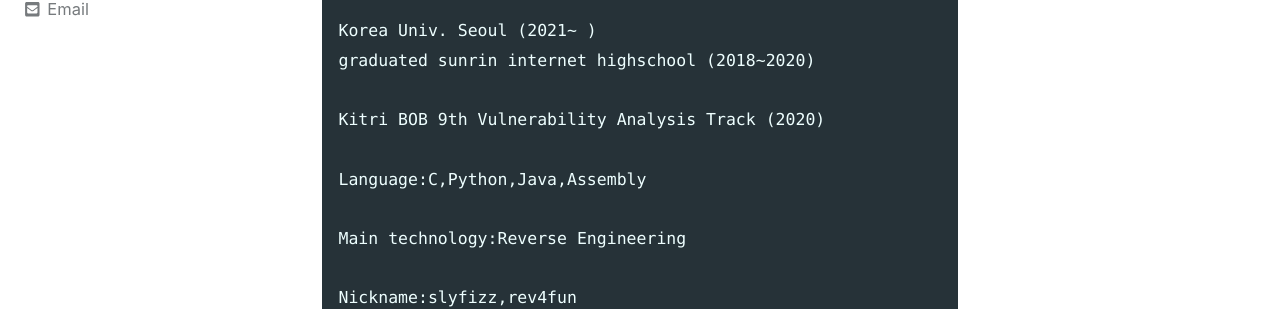
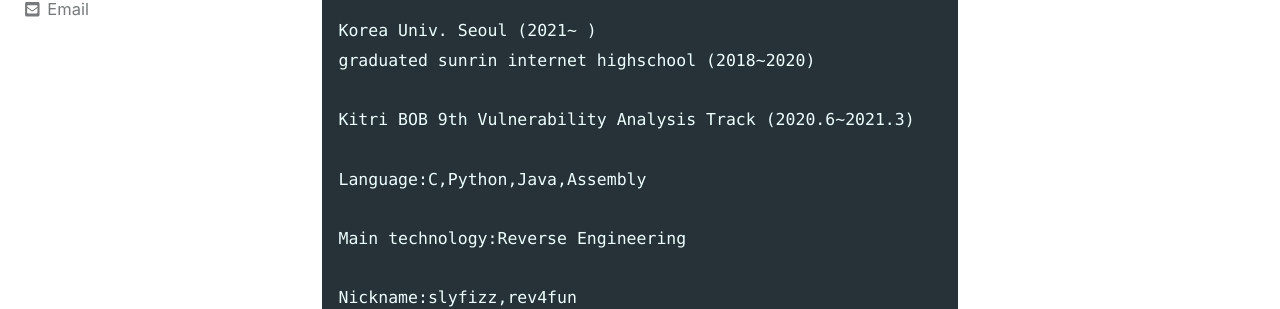
Before and after one commit to slyfizz3/slyfizz3.github.io, a Jekyll site: the page built from _pages/about.md, in a window 1280 px wide and 900 px high. Shown: the part 341-650 px from the top of the window. Built offline with Jekyll 4.4.1, drawn with Linux system fonts in a browser that asks for light colours; cached includes are drawn as plain includes; nearby versions of some CDN libraries; some of the changed text lies outside the part shown.

Commit message:
Update about.md

```diff
--- a/_pages/about.md
+++ b/_pages/about.md
@@ -13,7 +13,7 @@ Team:Defenit
 Korea Univ. Seoul (2021~ )
 graduated sunrin internet highschool (2018~2020)
 
-Kitri BOB 9th Vulnerability Analysis Track (2020)
+Kitri BOB 9th Vulnerability Analysis Track (2020.6~2021.3)
 
 Language:C,Python,Java,Assembly
 
```
